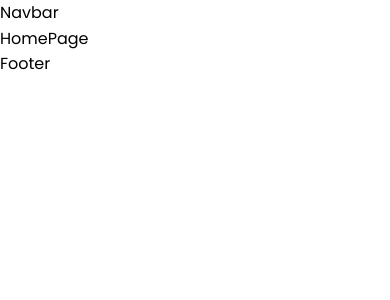
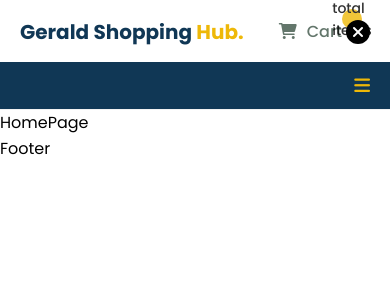
Before and after one commit to geraldWaga92/gerald-shopping-hub, a React (Create React App) app: page / in a window 390 px wide. Shown: the top 300 px of the page. Built offline with nearby package versions, Linux system fonts and the light colour scheme.

Commit message:
update navbar css and man navbar

```diff
--- a/src/components/Navbar/Navbar.js
+++ b/src/components/Navbar/Navbar.js
@@ -1,8 +1,54 @@
 import React from 'react'
+import { Link } from 'react-router-dom'
+import "./Navbar.scss";
 
 const Navbar = () => {
     return (
-        <div>Navbar</div>
+        <nav className="navbar">
+            <div className='navbar-content'>
+                <div className="container">
+                    <div className="navbar-top flex flex-between">
+                        <Link to="/" className="navbar-brand">
+                            <span className="text-regal-blue">Gerald Shopping</span><span className='text-gold'> Hub.</span>
+                        </Link>
+
+                        <form className="navbar-search flex">
+                            <input type="text" placeholder='Search here ...' />
+                            <button type="submit" className="navbar-search-btn">
+                                <i className="fas fa-search"></i>
+                            </button>
+                        </form>
+
+                        <div className="navbar-btns">
+                            <Link to="/cart" className="add-to-cart-btn flex">
+                                <span className="btn-ico">
+                                    <i className="fas fa-shopping-cart"></i>
+                                </span>
+                                <div className='btn-txt fw-5'>Cart
+                                    <span className='cart-count-value'>total items</span>
+                                </div>
+                            </Link>
+                        </div>
+                    </div>
+                </div>
+
+                <div className='navbar-bottom bg-regal-blue'>
+                    <div className='container flex flex-between'>
+                        <ul className>
+                            <button type="button" className='navbar-hide-btn text-white' >
+                                <i className='fas fa-times'></i>
+                            </button>
+
+                        </ul>
+
+                        <button type="button" className='navbar-show-btn text-gold'>
+                            <i className="fas fa-bars"></i>
+                        </button>
+                    </div>
+                </div>
+            </div>
+        </nav>
+
     )
 }
 
--- a/src/components/Navbar/Navbar.scss
+++ b/src/components/Navbar/Navbar.scss
@@ -0,0 +1,164 @@
+@import "../../App.scss";
+
+.navbar{
+    padding: 16px 0 0 0;
+    border-bottom: 1px solid rgba(0, 0, 0, 0.05);
+    &-brand{
+        font-size: 30px;
+        font-weight: 700;
+
+        @media screen and (max-width: 992px){
+            font-size: 24px;
+        }
+
+        @media screen and (max-width: 576px){
+            font-size: 20px;
+        }
+    }
+    &-search{
+        align-items: stretch;
+        input{
+            width: 100%;
+            border: 0.5px solid rgba(0, 0, 0, 0.05);
+            color: $clr-light-blue;
+            height: 44px;
+            padding: 4px 16px;
+            border-radius: 3px 0 0 3px;
+        }
+        .navbar-search-btn{
+            width: 60px;
+            height: 44px;
+            background-color: $clr-gold;
+            color: $clr-white;
+            transition: $transition;
+
+            &:hover{
+                background-color: $clr-regal-blue;
+            }
+        }
+    }
+
+    &-btns{
+        .add-to-cart-btn{
+            margin-right: 28px;
+            color: $clr-pine-green;
+            .btn-ico{
+                margin-right: 10px;
+            }
+            .btn-txt{
+                position: relative;
+                .cart-count-value{
+                    position: absolute;
+                    top: -10px;
+                    display: inline-flex;
+                    justify-content: center;
+                    align-items: center;
+                    background-color: $clr-gold;
+                    width: 20px;
+                    height: 20px;
+                    border-radius: 50%;
+                    font-size: 14px;
+                    color: $clr-black;
+                    opacity: 0.8;
+                    font-weight: 500;
+                }
+            }
+        }
+    }
+    .navbar-bottom{
+        padding: 10px 0;
+        margin-top: 14px;
+
+        > .container{
+            justify-content: flex-end;
+        }
+
+        .nav-links{
+            li{
+                margin: 0 10px;
+            }
+            .nav-link{
+                font-size: 14.5px;
+                transition: $transition;
+
+                &:hover{
+                    opacity: 0.8;
+                }
+            }
+        }
+        .navbar-show-btn{
+            transition: $transition;
+            display: none;
+
+            &:hover{
+                color: $clr-white;
+            }
+        }
+        .navbar-hide-btn{
+            display: none;
+        }
+    }
+
+    @media screen and (max-width: 1200px){
+        .nav-links{
+            .nav-link{
+                font-size: 13px!important;
+            }
+        }
+    }
+
+    @media screen and (max-width: 992px){
+        .nav-links{
+            position: fixed;
+            top: 0;
+            right: 0;
+            height: 100%;
+            width: 280px;
+            background-color: $clr-white;
+            box-shadow: rgba(0, 0, 0, 0.24) 0px 3px 8px;
+            flex-direction: column;
+            align-items: flex-start;
+            padding-top: 60px;
+            padding-left: 16px;
+            transform: translateX(100%);
+            transition: $transition;
+            z-index: 999;
+            li{
+                margin-bottom: 10px!important;
+                border-bottom: 0.5px solid rgba(0, 0, 0, 0.05);
+
+                .nav-link{
+                    color: $clr-regal-blue;
+                    font-size: 14px!important;
+                }
+            }
+        }
+        .show-nav-links{
+            transform: translateX(0);
+        }
+        .navbar-show-btn{
+            display: block!important;
+        }
+        .navbar-hide-btn{
+            position: absolute;
+            top: 20px;
+            right: 20px;
+            font-size: 16px;
+            width: 24px;
+            height: 24px;
+            background-color: $clr-black;
+            border-radius: 50%;
+            display: flex!important;
+            align-items: center;
+            justify-content: center;
+        }
+    }
+
+    @media screen and (max-width: 768px){
+        .navbar-top{
+            .navbar-search{
+                display: none;
+            }
+        }
+    }
+}
```
